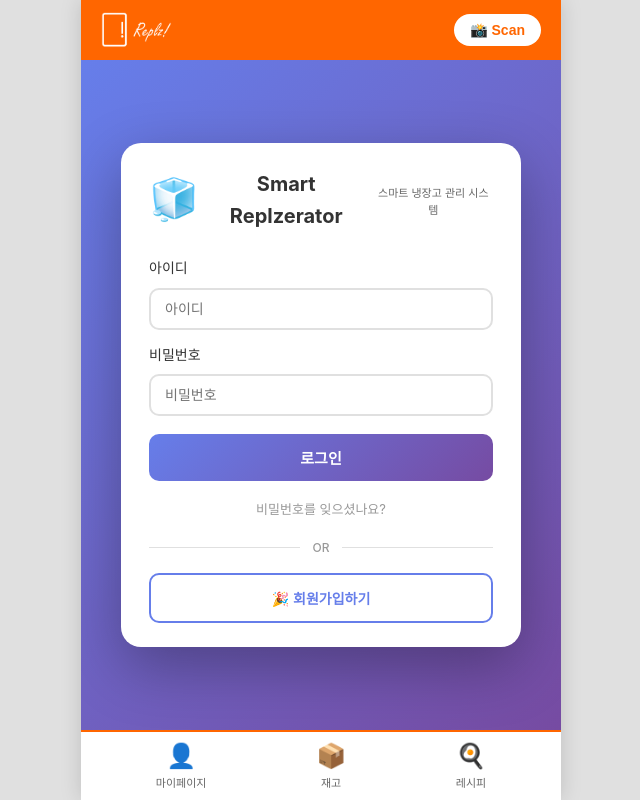
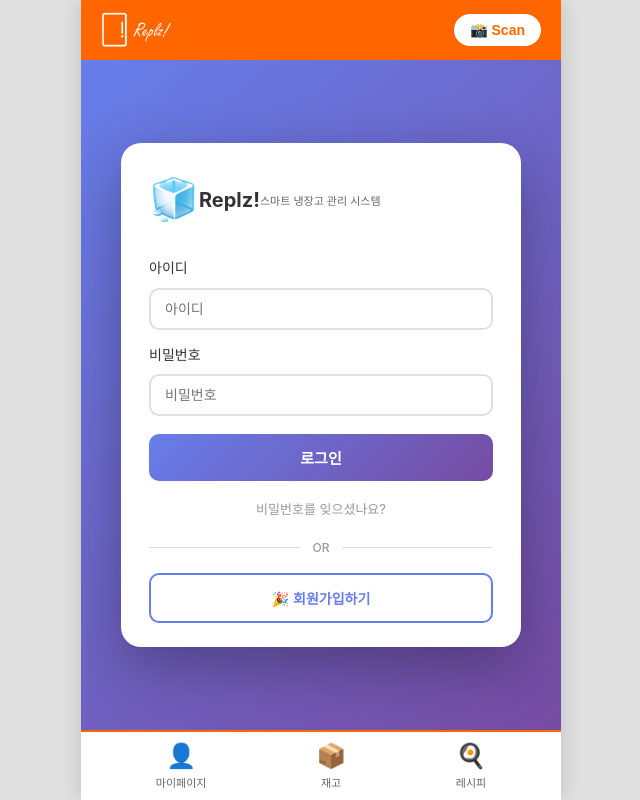
Before and after one commit to haltsh/replz-frontend, a Vue app: page /login in a window 1280 px wide. Shown: the whole page, without its empty margins (319-959 px from the left). Built offline with nearby package versions, Linux system fonts and the light colour scheme; no server answers; the HTML template or start-up script is replaced by a standard one.

Commit message:
changed name

```diff
--- a/src/pages/Login.vue
+++ b/src/pages/Login.vue
@@ -57,7 +57,7 @@ async function handleLogin() {
       <div class="login-card">
         <div class="logo">
           <div class="icon">🧊</div>
-          <h1>Smart Replzerator</h1>
+          <h1>Replz!</h1>
           <p>스마트 냉장고 관리 시스템</p>
         </div>
 
```
